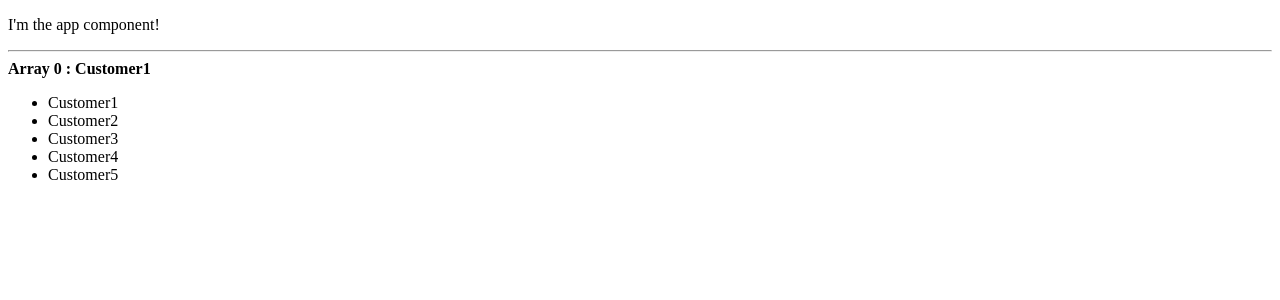
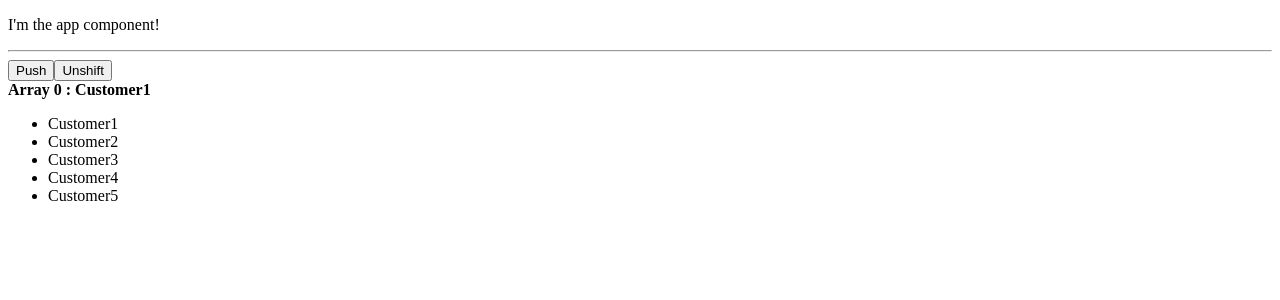
Before and after one commit to Vasutron/learn-angular, an Angular app: page / in a window 1280 px wide. Shown: the top 300 px of the page. Built offline with nearby package versions, Linux system fonts and the light colour scheme.

Commit message:
Add pushData() and unshiftData() functions

```diff
--- a/src/app/app.component.html
+++ b/src/app/app.component.html
@@ -56,6 +56,8 @@
 <!-- <app-action-bar [inputDisplay]="false"></app-action-bar>
 <app-action-bar [inputDisplay]="true"></app-action-bar> -->
 
+<button type="button" (click)="pushData()">Push</button>
+<button type="button" (click)="unshiftData()">Unshift</button>
 <div>
   <span>
     <b>Array 0 : {{customerList[0]}}</b>
--- a/src/app/app.component.ts
+++ b/src/app/app.component.ts
@@ -13,7 +13,7 @@ import { SqaureFlexComponent } from './sqaure-flex/sqaure-flex.component';
     RouterOutlet,
     ActionBarComponent,
     MaxMinMeterComponent,
-    SqaureFlexComponent
+    SqaureFlexComponent,
   ],
   templateUrl: './app.component.html',
   styleUrl: './app.component.scss',
@@ -34,9 +34,15 @@ throw new Error('Method not implemented.');
 
   appCounter = 20;
 
-  active : boolean = false;
+  active: boolean = false;
 
-  customerList : string[] = ['Customer1', 'Customer2', 'Customer3', 'Customer4', 'Customer5'];
+  customerList: string[] = [
+    'Customer1',
+    'Customer2',
+    'Customer3',
+    'Customer4',
+    'Customer5',
+  ];
 
   testClick() {
     console.log('testEventBinding_Button');
@@ -54,4 +60,12 @@ throw new Error('Method not implemented.');
     console.log('doAppMinChange from app.component.ts: ', value);
   }
 
+  pushData(){
+    this.customerList.push('Customer' + (this.customerList.length + 1));
+  } // เพิ่มข้อมูลไปที่ตำแหน่งสุดท้ายของ Array
+
+  unshiftData(){
+    this.customerList.unshift('Customer' + (this.customerList.length + 1));
+  } // เพิ่มข้อมูลไปที่ตำแหน่งแรกของ Array
+
 }
```
Lines whose indentation alone changed are shown as unchanged.
